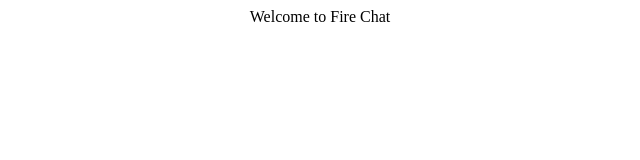
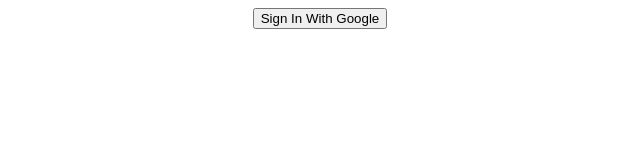
Before and after one commit to HAZberi/fire-chat, a React (Create React App) app: page / in a window 1280 px wide. Shown: the top 160 px of the page, without its empty margins (320-960 px from the left). Built offline with nearby package versions, Linux system fonts and the light colour scheme.

Commit message:
firebase auth initiated

```diff
--- a/src/App.js
+++ b/src/App.js
@@ -1,6 +1,7 @@
 import firebase from "firebase/app";
 import "firebase/auth";
 import "firebase/firestore"
+import Button from "./Button"
 import './App.css';
 
 firebase.initializeApp({
@@ -14,9 +15,24 @@
 });
 
 const FireChat = () => {
+  const signInWithGoogle = async () => {
+    //fetch google auth provider
+    const googleAuth = new firebase.auth.GithubAuthProvider();
+    //set the default language
+    firebase.auth().useDeviceLanguage();
+    //start the sign in process
+    try {
+      await firebase.auth().signInWithPopup(googleAuth);
+    } catch (err) {
+      console.error(err.message);
+    }
+
+  }
+
+
   return (
     <div className="App">
-      Welcome to Fire Chat
+      <Button onClick={signInWithGoogle}>Sign In With Google</Button>
     </div>
   );
 }
--- /dev/null
+++ b/src/Button.js
@@ -0,0 +1,9 @@
+import React from "react"
+
+const Button = ({onClick = null, children = null}) => {
+    return (
+        <button onClick={onClick}>{children}</button>
+    )
+}
+
+export default Button;
```
